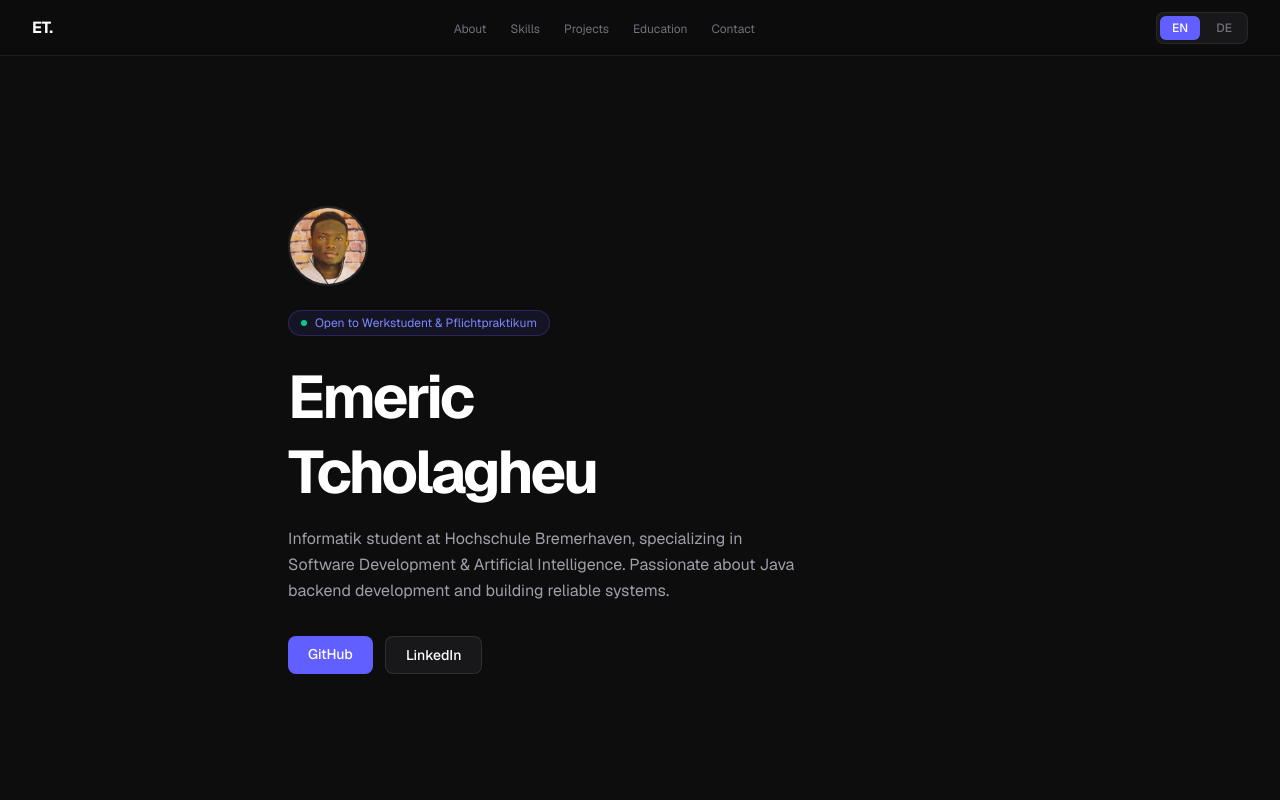
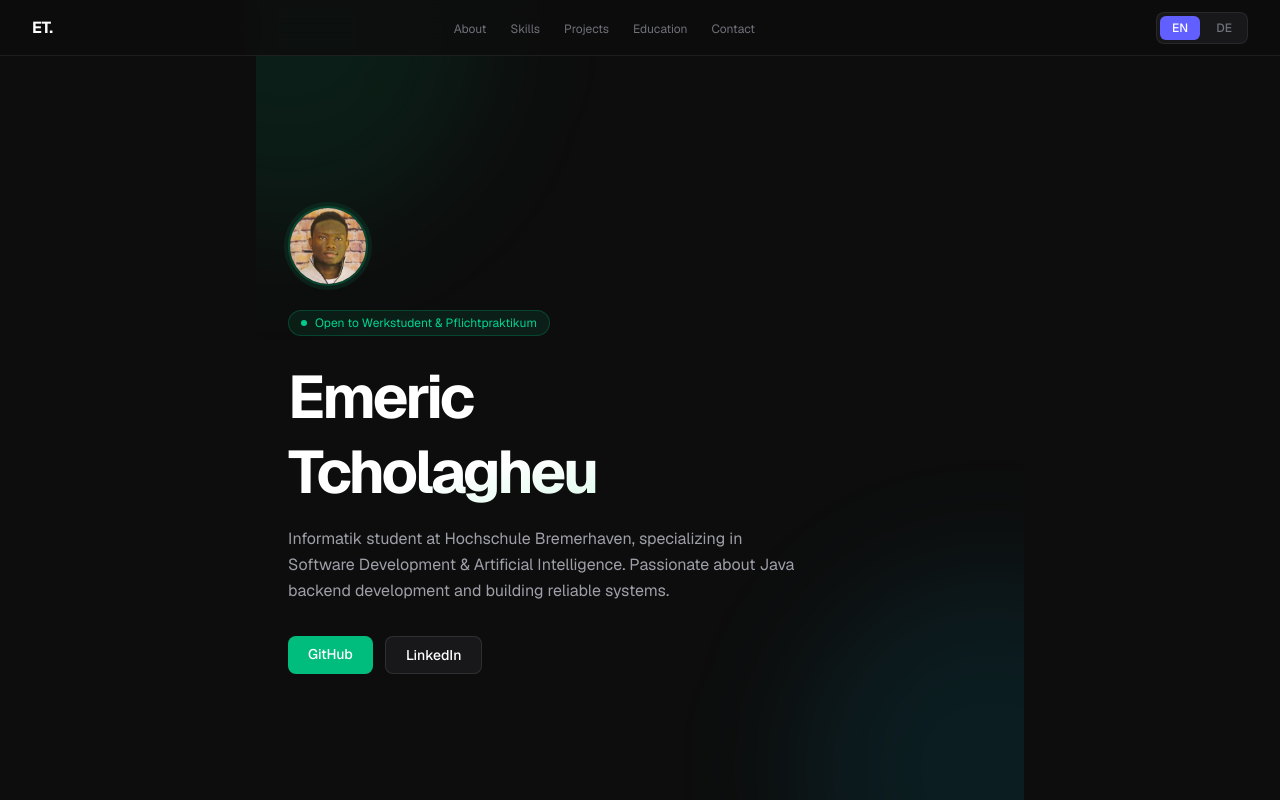
Before and after one commit to Emeric99/portfolio, a Next.js app: page / in a window 1280 px wide. Shown: the top 800 px of the page. Built offline with nearby package versions, Linux system fonts and the light colour scheme.

Commit message:
Stable version with Framer Motion animations

```diff
--- a/app/components/Hero.tsx
+++ b/app/components/Hero.tsx
@@ -20,33 +20,41 @@ const content = {
 export default function Hero({ lang }: { lang: "en" | "de" }) {
   const t = content[lang];
   return (
-    <section className="min-h-screen flex flex-col justify-center px-8 max-w-3xl mx-auto pt-20">
+    <section className="relative min-h-screen flex flex-col justify-center px-8 max-w-3xl mx-auto pt-20 overflow-hidden">
+      {/* Glow background */}
+      <div className="absolute -top-40 -left-40 w-96 h-96 bg-emerald-500/10 rounded-full blur-3xl pointer-events-none" />
+      <div className="absolute -bottom-40 -right-40 w-96 h-96 bg-cyan-500/10 rounded-full blur-3xl pointer-events-none" />
+
       <motion.div initial={{ opacity: 0, y: 20 }} animate={{ opacity: 1, y: 0 }} transition={{ duration: 0.5 }}>
         <Image
           src="/photo.jpg"
           alt="Emeric Tcholagheu"
           width={80}
           height={80}
-          className="rounded-full mb-6 border-2 border-white/10"
+          className="rounded-full mb-6 border-2 border-emerald-500/30 ring-4 ring-emerald-500/10"
         />
       </motion.div>
+
       <motion.div initial={{ opacity: 0, y: 20 }} animate={{ opacity: 1, y: 0 }} transition={{ duration: 0.5, delay: 0.1 }}
-        className="inline-flex items-center gap-2 bg-indigo-500/10 border border-indigo-500/25 text-indigo-400 text-xs px-3 py-1 rounded-full w-fit mb-6">
+        className="inline-flex items-center gap-2 bg-emerald-500/10 border border-emerald-500/25 text-emerald-400 text-xs px-3 py-1 rounded-full w-fit mb-6">
         <span className="w-1.5 h-1.5 bg-emerald-400 rounded-full animate-pulse" />
         {t.tag}
       </motion.div>
+
       <motion.h1 initial={{ opacity: 0, y: 20 }} animate={{ opacity: 1, y: 0 }} transition={{ duration: 0.5, delay: 0.2 }}
-        className="text-5xl md:text-6xl font-bold tracking-tighter leading-tight mb-4">
+        className="text-5xl md:text-6xl font-bold tracking-tighter leading-tight mb-4 bg-gradient-to-br from-white via-white to-emerald-200 bg-clip-text text-transparent">
         Emeric<br />Tcholagheu
       </motion.h1>
+
       <motion.p initial={{ opacity: 0, y: 20 }} animate={{ opacity: 1, y: 0 }} transition={{ duration: 0.5, delay: 0.3 }}
         className="text-zinc-400 text-base max-w-lg leading-relaxed mb-8">
         {t.subtitle}
       </motion.p>
+
       <motion.div initial={{ opacity: 0, y: 20 }} animate={{ opacity: 1, y: 0 }} transition={{ duration: 0.5, delay: 0.4 }}
         className="flex gap-3">
         <a href="https://github.com/Emeric99" target="_blank"
-          className="bg-indigo-500 hover:bg-indigo-600 text-white text-sm font-medium px-5 py-2 rounded-lg transition-colors">
+          className="bg-emerald-500 hover:bg-emerald-600 text-white text-sm font-medium px-5 py-2 rounded-lg transition-colors">
           {t.github}
         </a>
         <a href="https://www.linkedin.com/in/emeric-tcholagheu-6bb73b313" target="_blank"
```
